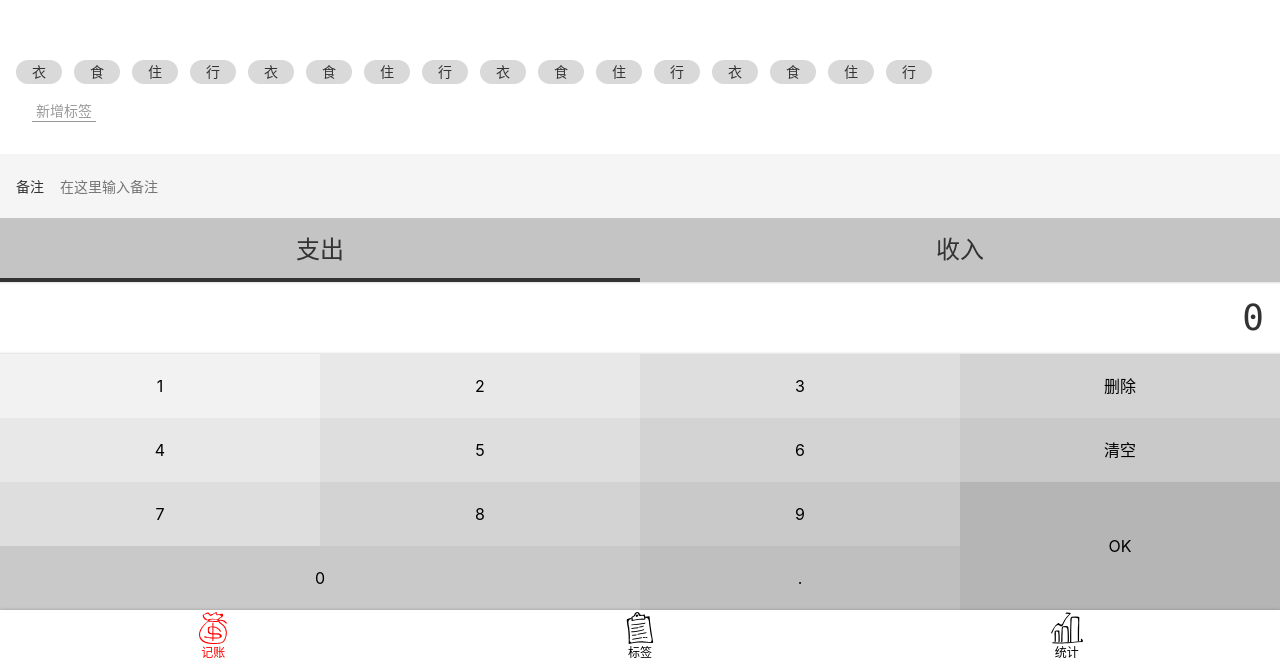
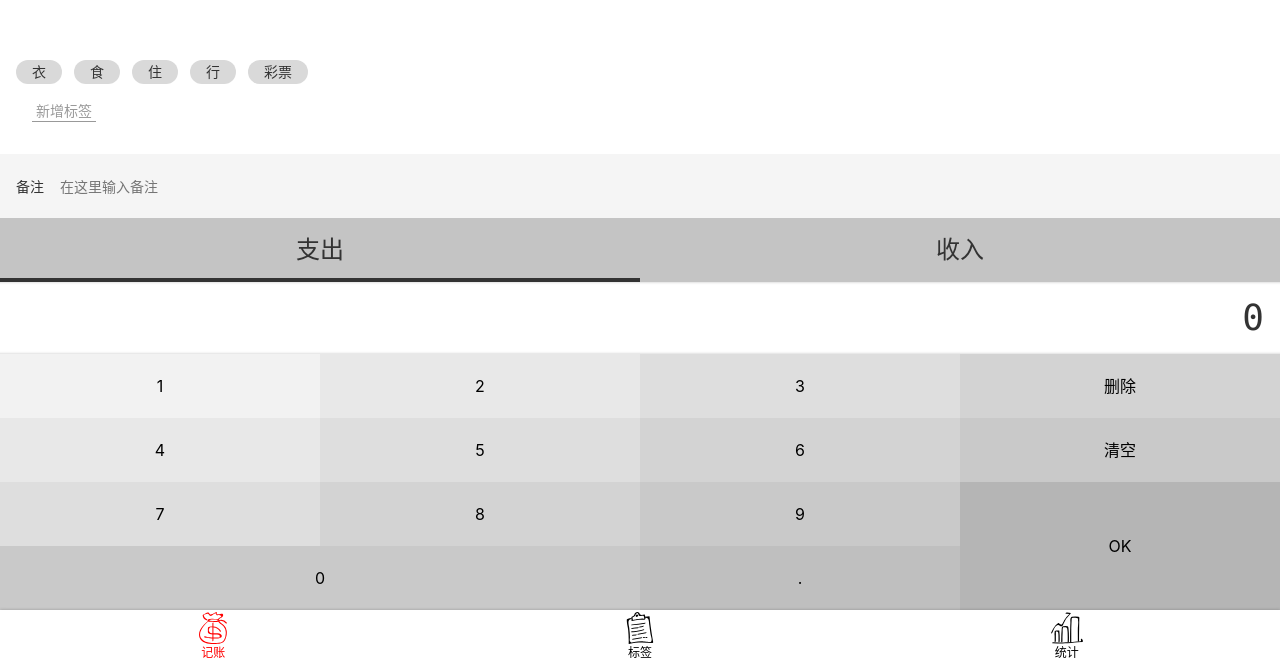
Before and after one commit to youzhitang/Sweetsugar, a Vue app: page /#/money in a window 1280 px wide. Shown: the part 136-800 px from the top of the page. Built offline with nearby package versions, Linux system fonts and the light colour scheme.

Commit message:
完成 Tags 组件

```diff
--- a/src/components/Money/Tags.vue
+++ b/src/components/Money/Tags.vue
@@ -1,32 +1,48 @@
 <template>
   <div class="tags">
     <div class="new">
-      <button>新增标签</button>
+      <button @click="create">新增标签</button>
     </div>
     <ul class="current">
-      <li>衣</li>
-      <li>食</li>
-      <li>住</li>
-      <li>行</li>
-      <li>衣</li>
-      <li>食</li>
-      <li>住</li>
-      <li>行</li>
-      <li>衣</li>
-      <li>食</li>
-      <li>住</li>
-      <li>行</li>
-      <li>衣</li>
-      <li>食</li>
-      <li>住</li>
-      <li>行</li>
+      <li v-for="tag in dataSource " :key="tag"
+          :class="{selected:selectedTags.indexOf(tag)>=0}"
+          @click="toggle(tag)">{{ tag }}
+      </li>
     </ul>
   </div>
 </template>
 
 <script lang="ts">
-export default {
-name: "Tags"
+import Vue from 'vue';
+import {Component, Prop} from 'vue-property-decorator';
+
+@Component
+export default class Tags extends Vue {
+  @Prop() readonly dataSource: string[] | undefined;
+  selectedTags: string[] = [];
+
+  toggle(tag: string) {
+    const index = this.selectedTags.indexOf(tag);
+    if (index >= 0) {
+      this.selectedTags.splice(index, 1);
+    } else {
+      this.selectedTags.push(tag);
+    }
+  }
+  create(){
+    const  name = window.prompt('请输入标签名')
+    if(name===''){
+      window.alert('标签名不能为空')
+    }else{
+      // 如果填了一个 name 且 name 不为空，就把更新 dataSource 的请求告诉外部，外部可以接受这个事件
+      // Money组件的.sync:如果触发了dataSource他就会赋值给之前的dataSource
+      if(this.dataSource) {
+        this.$emit('update:dataSource',
+            [...this.dataSource, name]);
+      }
+    }
+    console.log(name);
+  }
 }
 </script>
 
@@ -44,7 +60,8 @@
     overflow: auto;
 
     > li {
-      background: #d9d9d9;
+      $bg: #d9d9d9;
+      background: $bg;
       $h: 24px;
       height: $h;
       line-height: $h;
@@ -52,6 +69,11 @@
       padding: 0 16px;
       margin-right: 12px;
       margin-top: 4px;
+
+      &.selected {
+        background: darken($bg, 50%);
+        color: white;
+      }
     }
   }
 
--- a/src/views/Money.vue
+++ b/src/views/Money.vue
@@ -3,21 +3,26 @@
     <NumberPad/>
     <Types/>
     <Notes/>
-    <Tags />
+    <Tags :data-source.sync="tags"/>
   </Layout>
 </template>
 
-<script lang="ts">
+<script>
 
-import NumberPad from '@/components/Money/NumberPad.vue';
-import Tags from '@/components/Money/Tags.vue';
-import Notes from '@/components/Money/Notes.vue';
-import Types from '@/components/Money/Types.vue';
+import NumberPad from '@/components/Money/NumberPad.vue'
+import Tags from '@/components/Money/Tags.vue'
+import Notes from '@/components/Money/Notes.vue'
+import Types from '@/components/Money/Types.vue'
 
 export default {
   name: 'Money',
   components: {Types, Notes, Tags, NumberPad},
-};
+  data() {
+    return {
+      tags: ['衣', '食', '住', '行','彩票']
+    }
+  }
+}
 </script>
 
 <style lang="scss">
```
